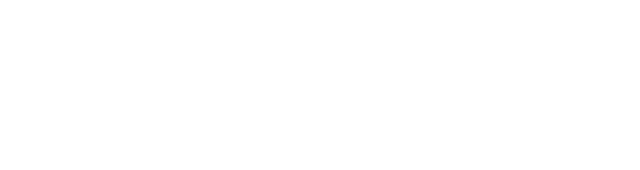
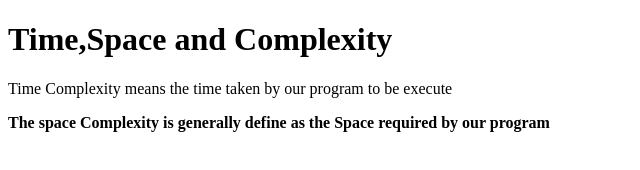
Before and after one commit to acciojob/time-and-space-complexity-Ishwar70, a website: page main.html in a window 1280 px wide. Shown: the whole page, without its empty margins (0-640 px from the left). Drawn offline with Linux system fonts and the light colour scheme.

Commit message:
created a submission

```diff
--- a/main.html
+++ b/main.html
@@ -8,6 +8,13 @@
 
 <body>
 	<!-- the entire body must be written by student -->
+	<div>
+		<h1> Time,Space and Complexity</h1>
+		<p>
+			Time Complexity means the time taken by our program to be execute
+		</p>
+		<p ><b>The space Complexity is generally define as the Space required by our program</b> </p>
+	</div>
     <script type="text/javascript" src="./script.js">
 </script>
 
```
